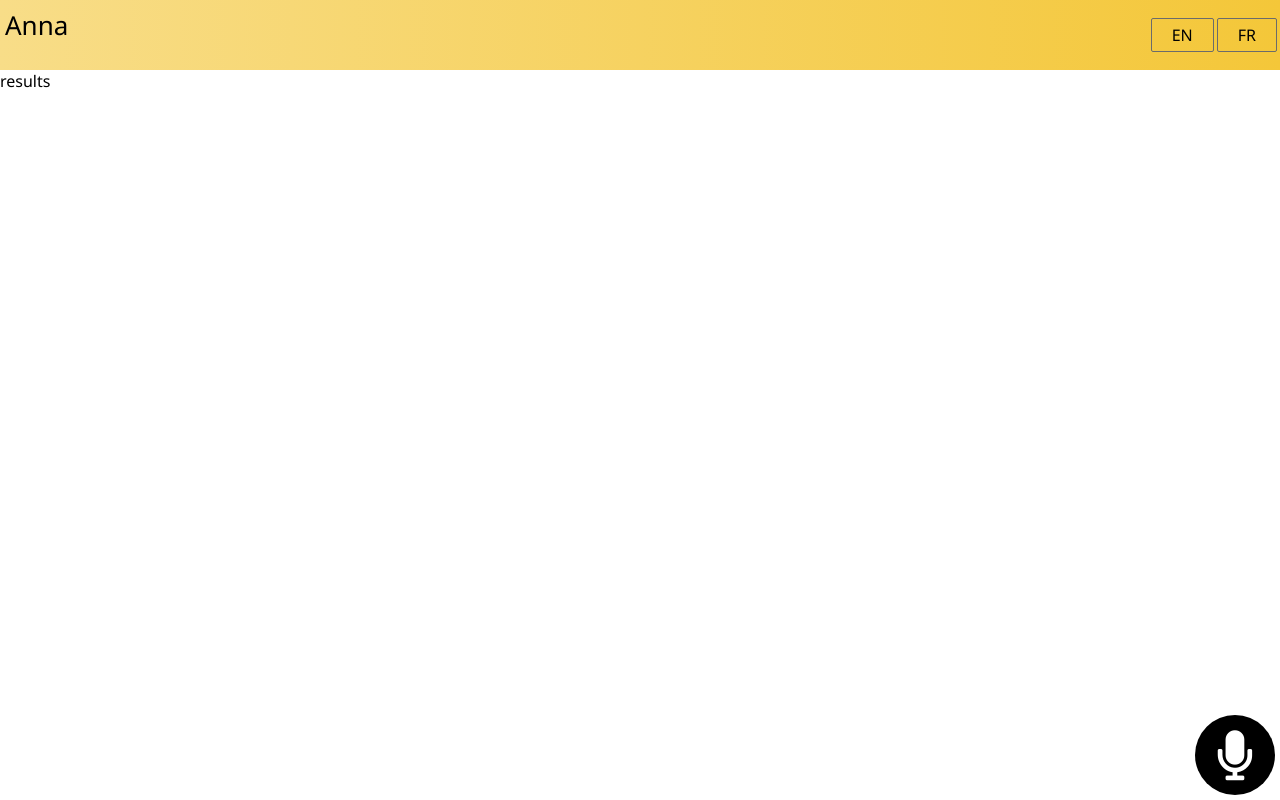
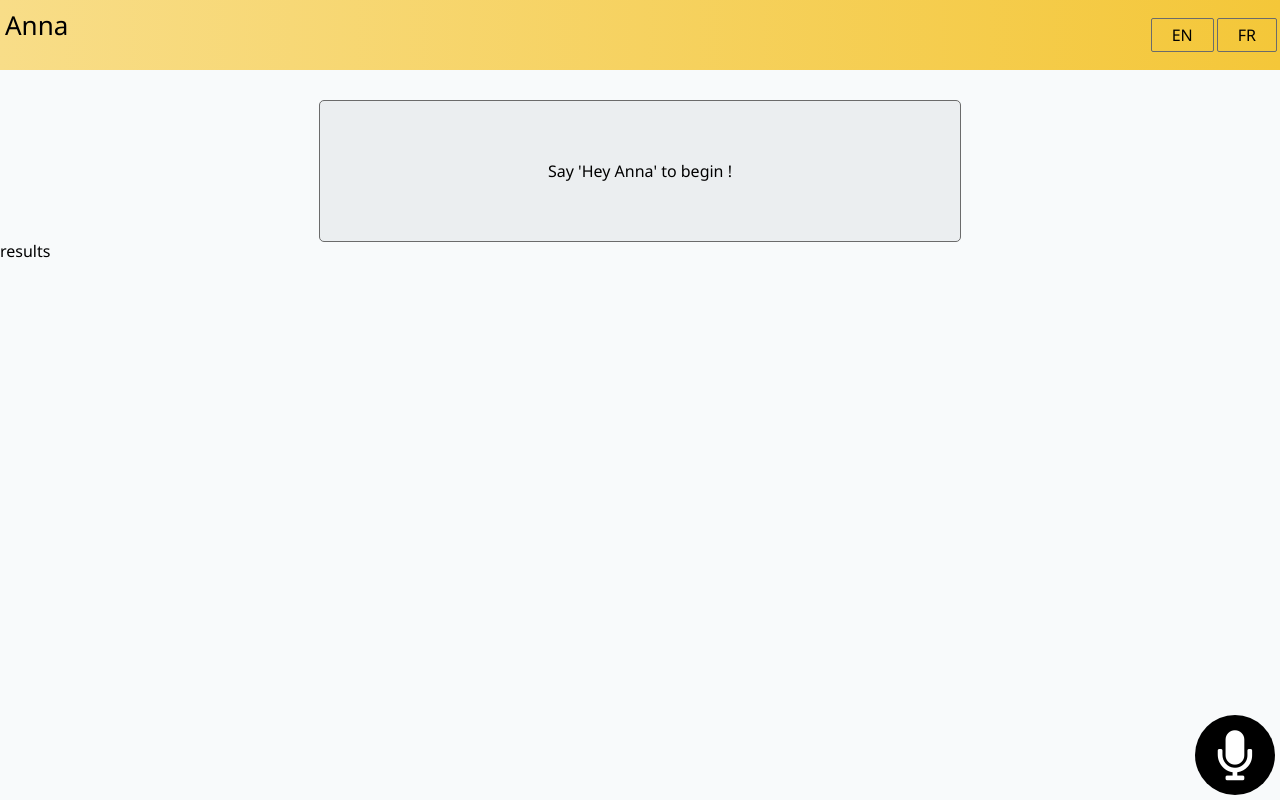
Before and after one commit to Earthii/Anna, an Angular app in the folder front-end/: page / in a window 1280 px wide. Built offline with nearby package versions, Linux system fonts and the light colour scheme.

Commit message:
adding style to the speech to text preview'

```diff
--- a/front-end/src/app/app.component.html
+++ b/front-end/src/app/app.component.html
@@ -6,8 +6,10 @@
   </div>
   <div class="content">
     <div class="speech-to-text">
-      <span id="final_span"></span>
-      <span id="interim_span"></span>
+      <div class="box">
+        <span id="final_span" [ngClass]="{displaynone: talking}">Say 'Hey Anna' to begin !</span>
+        <span id="interim_span" [ngClass]="{displaynone: !talking}"></span>
+      </div>
     </div>
     <div class="results-container">
       results
--- a/front-end/src/app/app.component.scss
+++ b/front-end/src/app/app.component.scss
@@ -30,11 +30,34 @@
     display: flex;
     flex-direction: column;
     height: calc(100% - 70px);
+    justify-content: space-around;
     .speech-to-text {
+      display: flex;
+      flex: 0.2;
       text-align: center;
-      #interim_span {
-        color: #6b6b6b;
+      padding-top: 30px;
+      .box {
+        border: 1px solid #6b6b6b;
+        border-radius: 5px;
+        background-color: #ebeef0;
+        height: 100%;
+        width: 50%;
+        margin: auto;
+        display: flex;
+        .displaynone {
+          display: none;
+        }
+        #final_span {
+          margin: auto;
+        }
+        #interim_span {
+          color: #6b6b6b;
+          margin: auto;
+        }
       }
+    }
+    .results-container {
+      flex: 0.8;
     }
   }
 }
--- a/front-end/src/styles.scss
+++ b/front-end/src/styles.scss
@@ -6,4 +6,5 @@ body {
   margin: 0;
   padding: 0;
   font-family: 'Noto Sans', sans-serif;
+  background-color: #f8fafb;
 }
```
